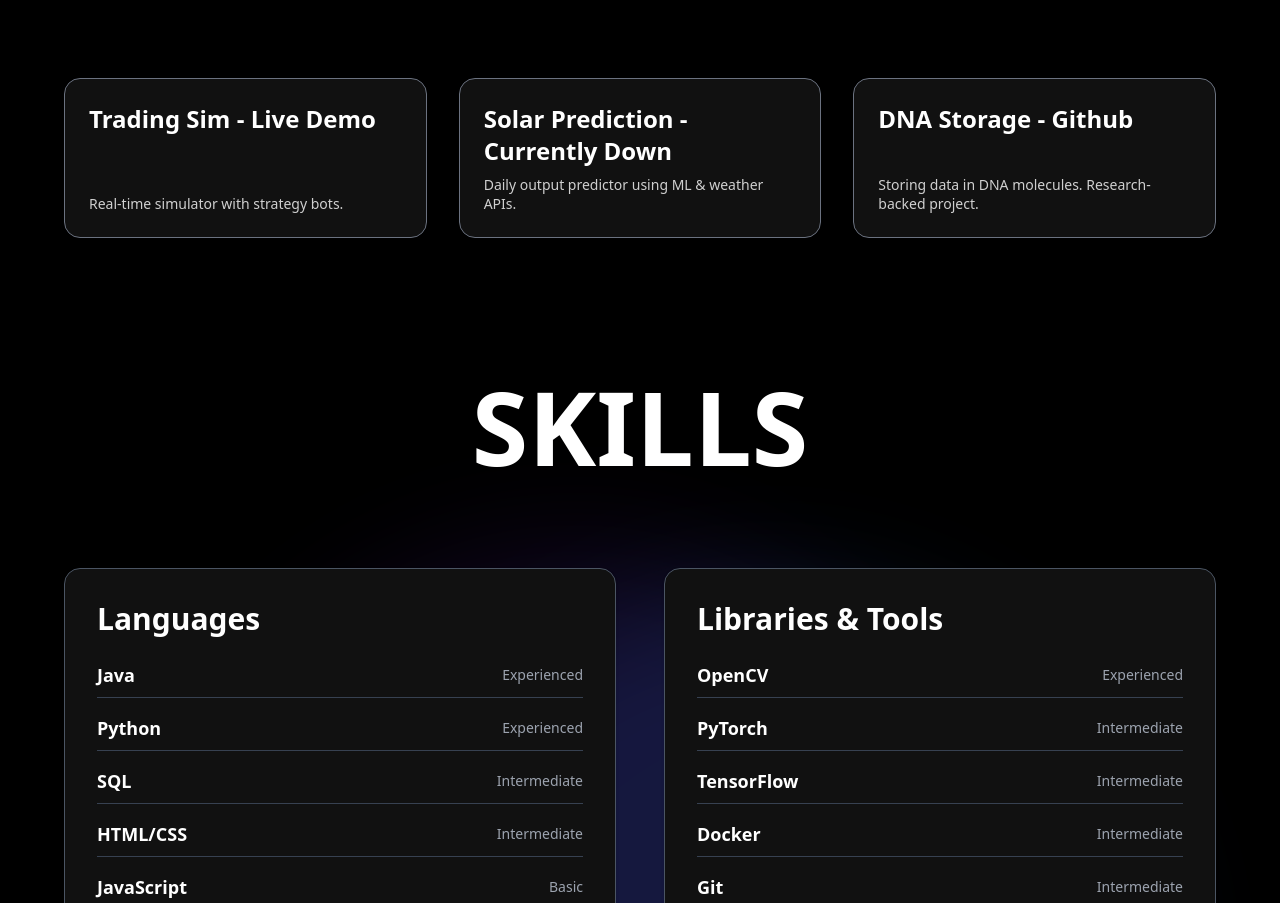
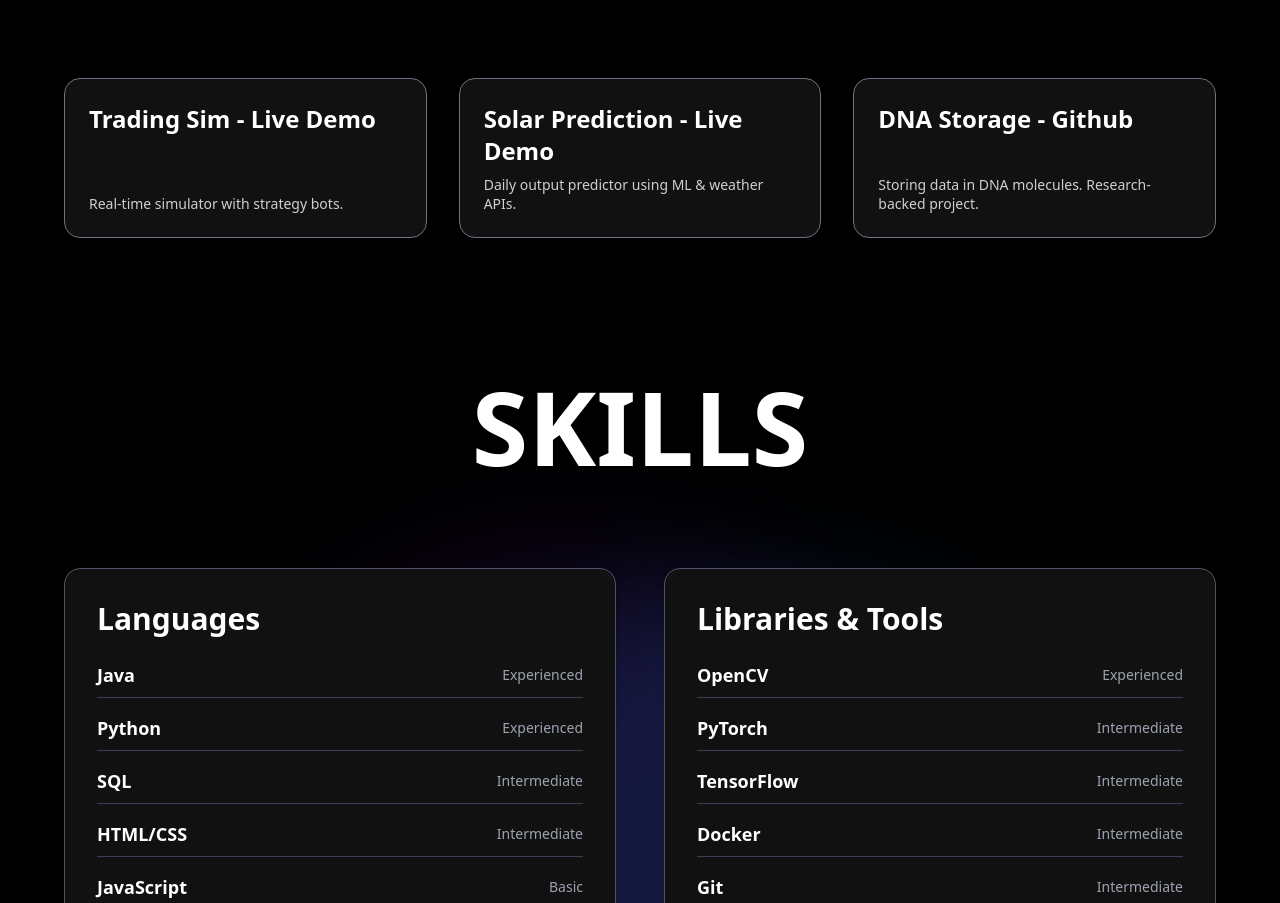
Before and after one commit to lucas-alba/my-portfolio, a React (Vite) app: page / in a window 1280 px wide. Shown: the part 1036-1939 px from the top of the page. Built offline with nearby package versions, Linux system fonts and the light colour scheme.

Commit message:
Project Up

```diff
--- a/src/pages/Projects.jsx
+++ b/src/pages/Projects.jsx
@@ -9,7 +9,7 @@ const projects = [
     link: '/TradingSim',
   },
   {
-    title: 'Solar Prediction - Currently Down',
+    title: 'Solar Prediction - Live Demo',
     description: 'Daily output predictor using ML & weather APIs.',
     link: 'https://apex.oracle.com/pls/apex/r/carce/carce/solar-prediction-gbr-hosting-page?session=12883315525910',
     external: true,
```
